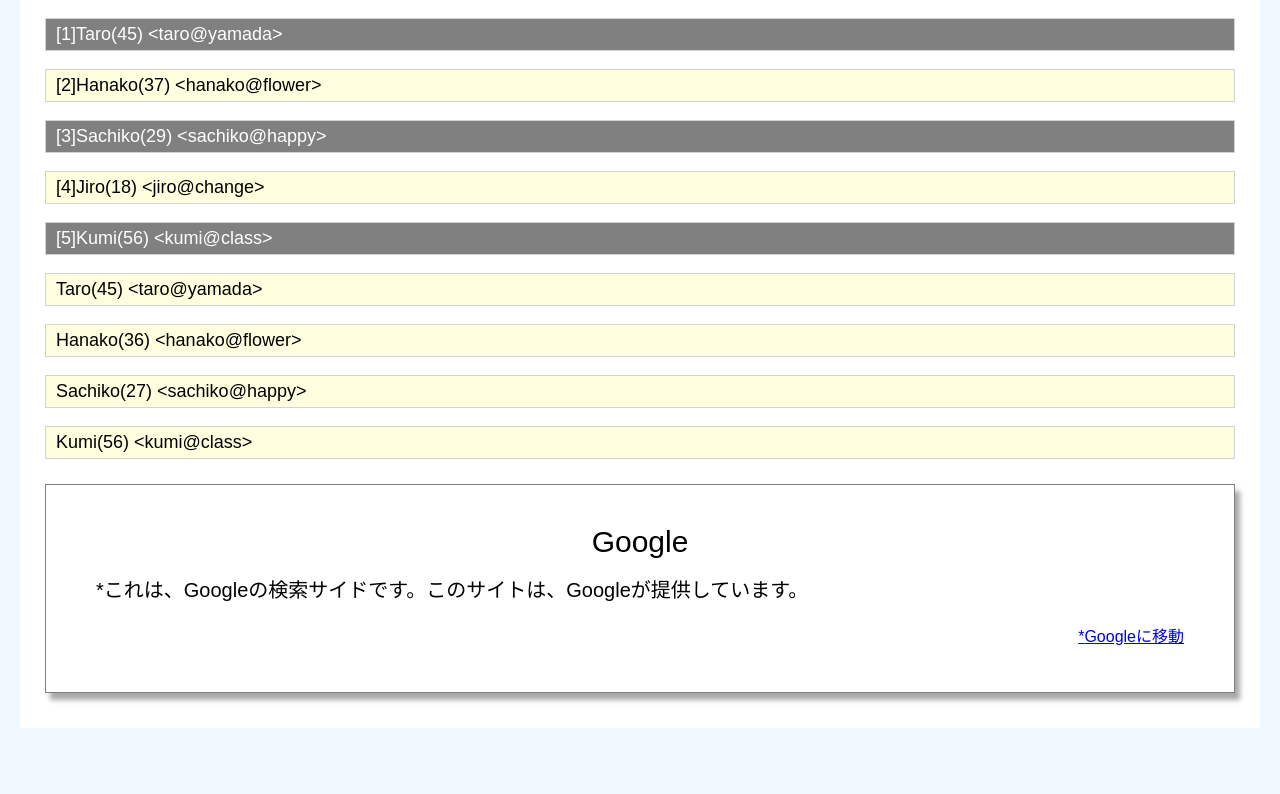
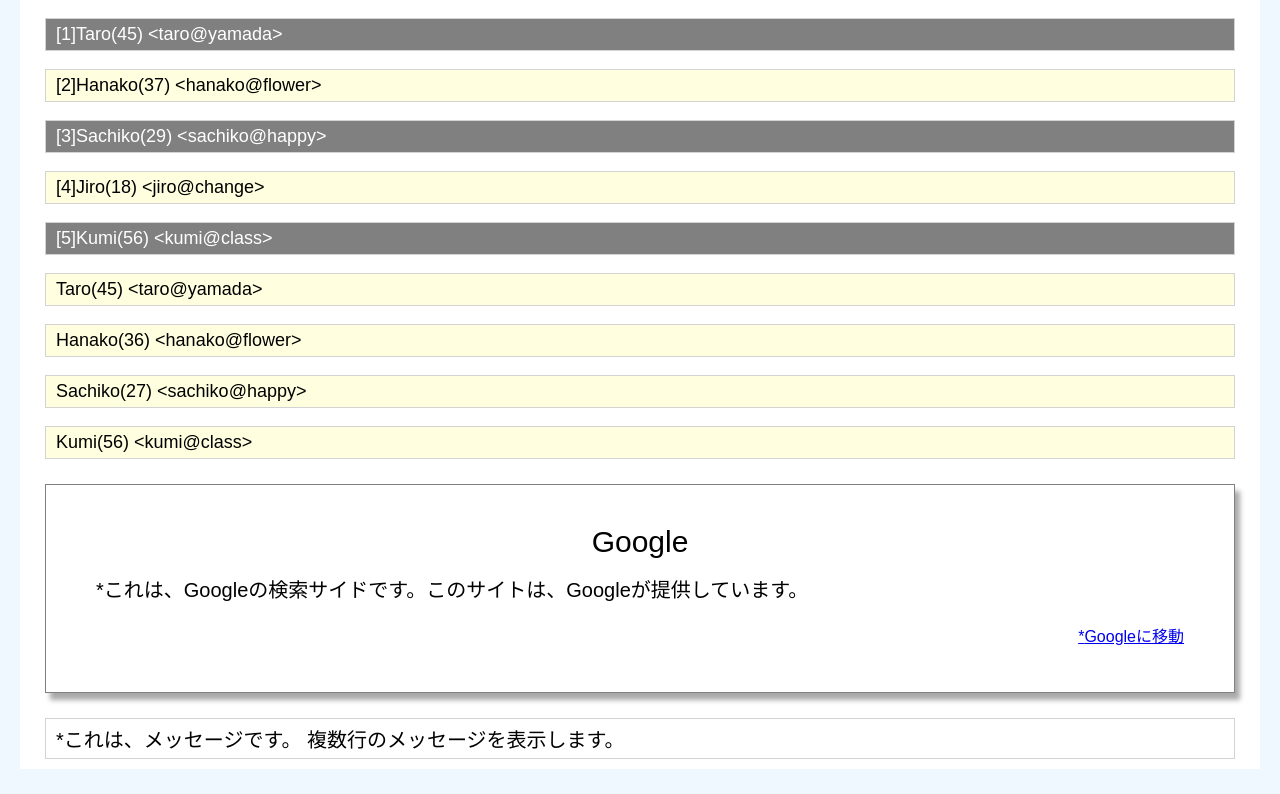
Before and after one commit to yuuta-git12/React_Ts_App, a React (Create React App) app: page / in a window 1280 px wide. Shown: the part 961-1755 px from the top of the page. Before the commit the page ends 1714 px from the top, so only its background shows below. Built offline with nearby package versions, Linux system fonts and the light colour scheme.

Commit message:
コンテンツを使った値の渡し方

```diff
--- a/src/App.tsx
+++ b/src/App.tsx
@@ -54,6 +54,16 @@ function Msg(props: MsgProps){
   }
 
   return <p className='msg' style = {s}>{props.msg}</p>
+}
+
+//コンテンツを使った値の渡し方
+function Msg2(props:{children: string}){
+  console.log(props.children);
+  return(
+    <div className="msg">
+      {props.children}
+    </div>
+  );
 }
 
 //tableで表示したリスト
@@ -171,6 +181,12 @@ function App() {
         )()
       }
 
+      {/* コンテンツを使った値の渡し方 */}
+      {/* Msg2タグで囲まれたコンテンツをMsg2関数の引数として渡している */}
+      <Msg2>
+        *これは、メッセージです。
+        複数行のメッセージを表示します。
+      </Msg2>
 
       </div>
     </div>
```
